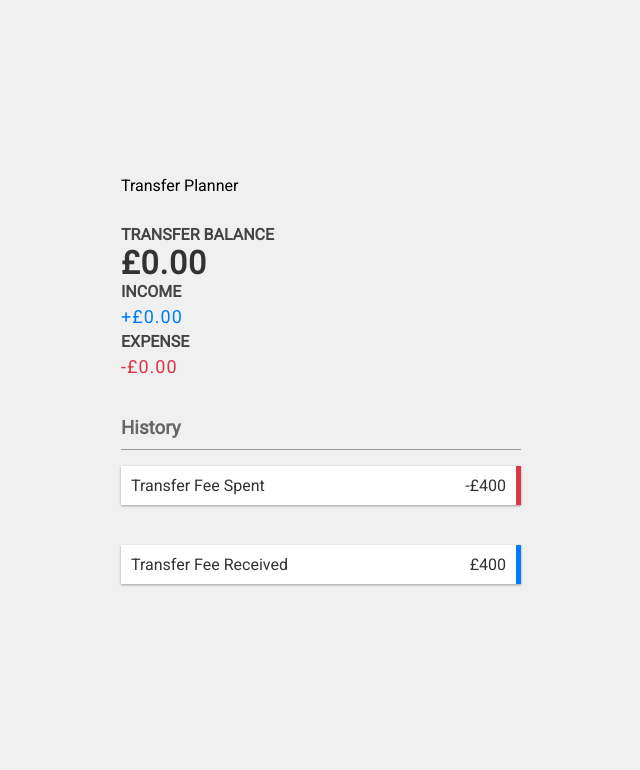
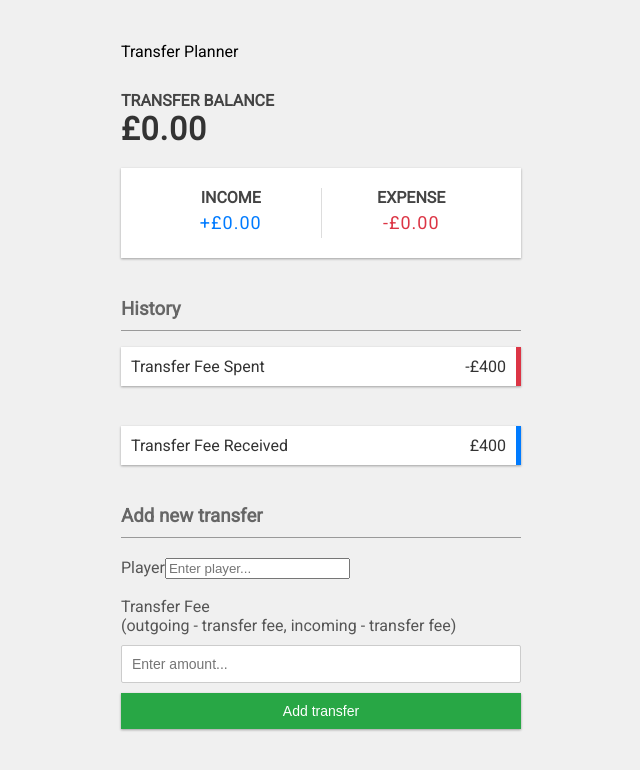
Before and after one commit to DMould123/fm-transfer-budget-app, a Vue app: page / in a window 1280 px wide. Shown: the top 770 px of the page, without its empty margins (319-959 px from the left). Built offline with nearby package versions, Linux system fonts and the light colour scheme.

Commit message:
Updated template for AddTransfer component

```diff
--- a/src/App.vue
+++ b/src/App.vue
@@ -4,6 +4,7 @@
     <Balance />
     <IncomeOutgoings />
     <TransfersList />
+    <AddTransfer />
   </div>
 </template>
 
@@ -12,12 +13,14 @@
   import Balance from './components/Balance.vue'
   import IncomeOutgoings from './components/IncomeOutgoings.vue'
   import TransfersList from './components/TransfersList.vue'
+  import AddTransfer from './components/AddTransfer.vue'
   export default {
     components: {
       Header,
       Balance,
       IncomeOutgoings,
-      TransfersList
+      TransfersList,
+      AddTransfer
     }
   }
 </script>
--- a/src/components/AddTransfer.vue
+++ b/src/components/AddTransfer.vue
@@ -0,0 +1,17 @@
+<template>
+  <h3>Add new transfer</h3>
+  <form id="form">
+    <div class="form-control">
+      <label for="player">Player</label>
+      <input type="text" id="player" placeholder="Enter player..." />
+    </div>
+    <div class="form-control">
+      <label for="amount"
+        >Transfer Fee <br />
+        (outgoing - transfer fee, incoming - transfer fee)</label
+      >
+      <input type="number" id="amount" placeholder="Enter amount..." />
+    </div>
+    <button class="btn">Add transfer</button>
+  </form>
+</template>
--- a/src/style.css
+++ b/src/style.css
@@ -44,7 +44,7 @@ h4 {
   color: #444;
 }
 
-.inc-exp-container {
+.inc-out-container {
   background-color: #fff;
   box-shadow: var(--box-shadow);
   padding: 20px;
@@ -53,12 +53,12 @@ h4 {
   margin: 20px 0;
 }
 
-.inc-exp-container > div {
+.inc-out-container > div {
   flex: 1;
   text-align: center;
 }
 
-.inc-exp-container > div:first-of-type {
+.inc-out-container > div:first-of-type {
   border-right: 1px solid #ddd;
 }
 
@@ -82,7 +82,7 @@ label {
   color: #555;
 }
 
-input[type='text'],
+input[type='player'],
 input[type='number'] {
   border: 1px solid #ccc;
   border-radius: 2px;
```
